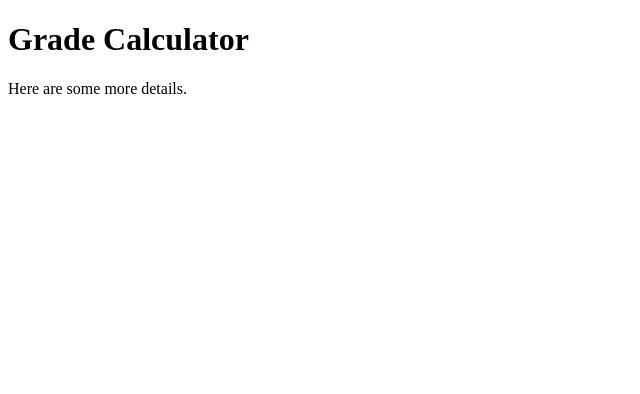
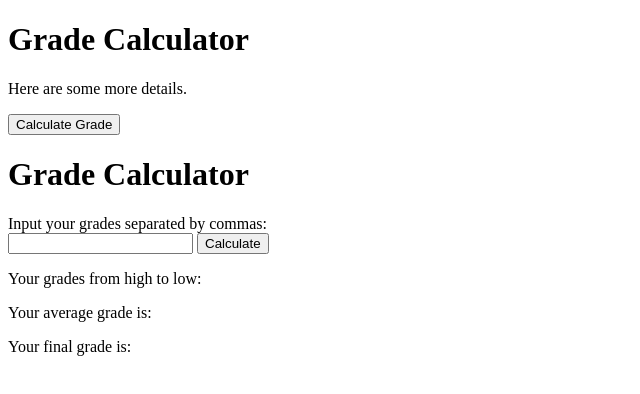
Before and after one commit to Liv2334/WICTeam6, a plain HTML site: page GradeCalculator.html in a window 1280 px wide. Shown: the whole page, without its empty margins (0-640 px from the left). Drawn offline with Linux system fonts and the light colour scheme.

Commit message:
grade calculator

```diff
--- a/GradeCalculator.html
+++ b/GradeCalculator.html
@@ -14,5 +14,45 @@
         <!-- Add HTML markup elements for your web site below -->
         <h1>Grade Calculator</h1>
         <p>Here are some more details.</p>
+        <button onclick="calculateGrade()">Calculate Grade</button>
     </body>
 </html>
+<script>
+    function calculateGrade(){
+        var subjects = parseInt(prompt("Enter the number of subjects"));
+        var totalMarks = 0;
+        var marks = [];
+        for (var i = 0; i < subjects; i ++){
+            var mark = parseFloat (prompt("Enter the number of subjects:"));
+            marks.push(mark);
+            totalMarks += mark;
+        }
+        var average = totalMarks / subjects;
+        var percentage = (totalMarks / (subjects * 100)) * 100;
+        var result = (average >= 40) ? "Pass" : "Fail";
+        alert("Total Marks: " + totalMarks +
+            "\nAverage Marks: " + average.toFixed(2) +
+            "\nPercentage: " + percentage.toFixed(2) + "%" +
+            "\nResult: " + result);
+
+    }
+</script>
+<div class="wrapper">
+
+	<h1>Grade Calculator</h1>
+
+	<div class="directions">Input your grades separated by commas:</div>
+
+	<input id="yourgrades" type="text" />
+	<input id="submitbutton" type="button" value="Calculate" onClick="submit();"/>
+
+	<p>Your grades from high to low:</p>
+	<div id="grades"></div>
+
+	<p>Your average grade is:</p>
+	<div id="avg_grades"></div>
+
+	<p>Your final grade is:</p>
+	<div id="final_grade"></div>
+
+</div>
```
